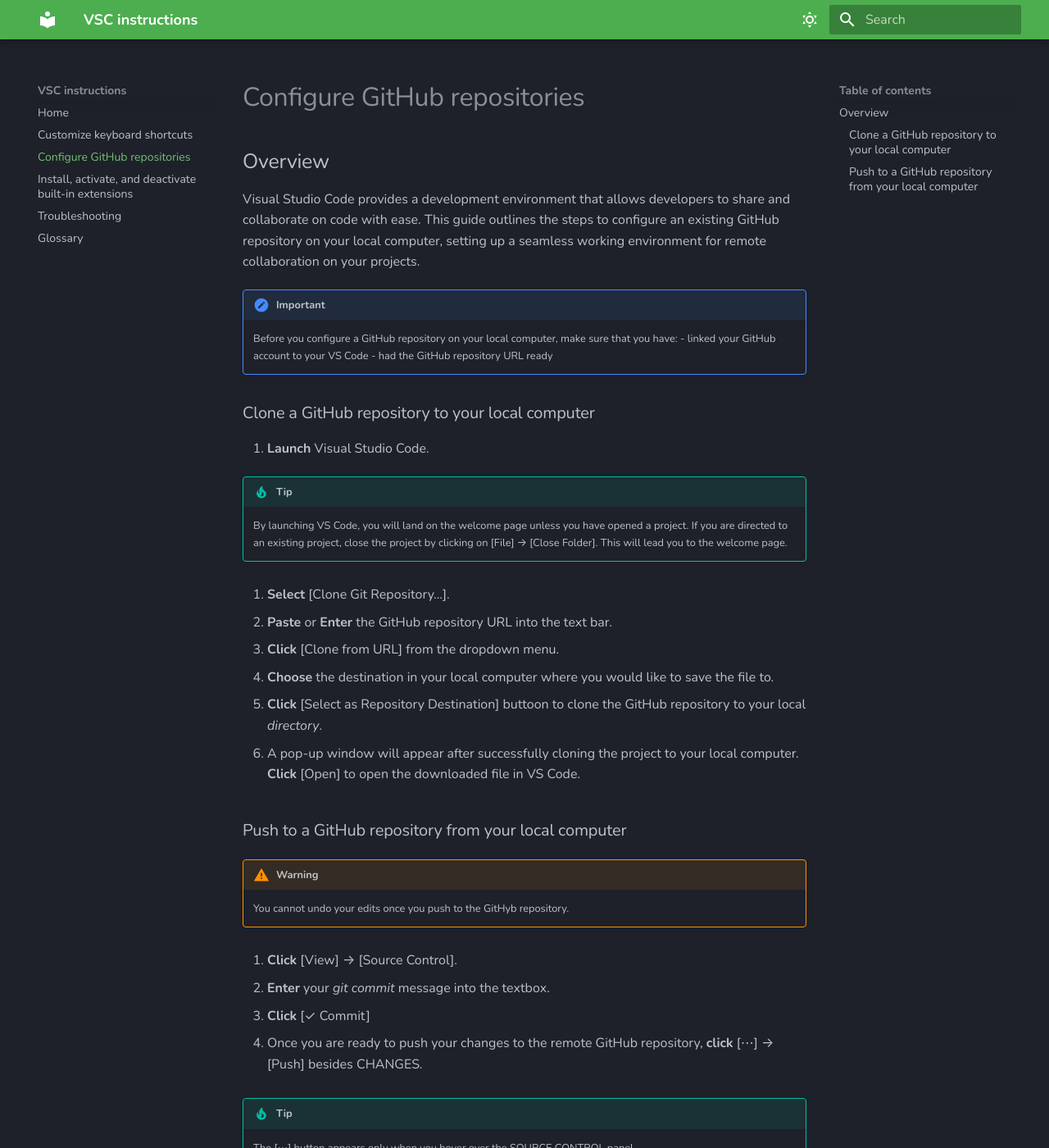
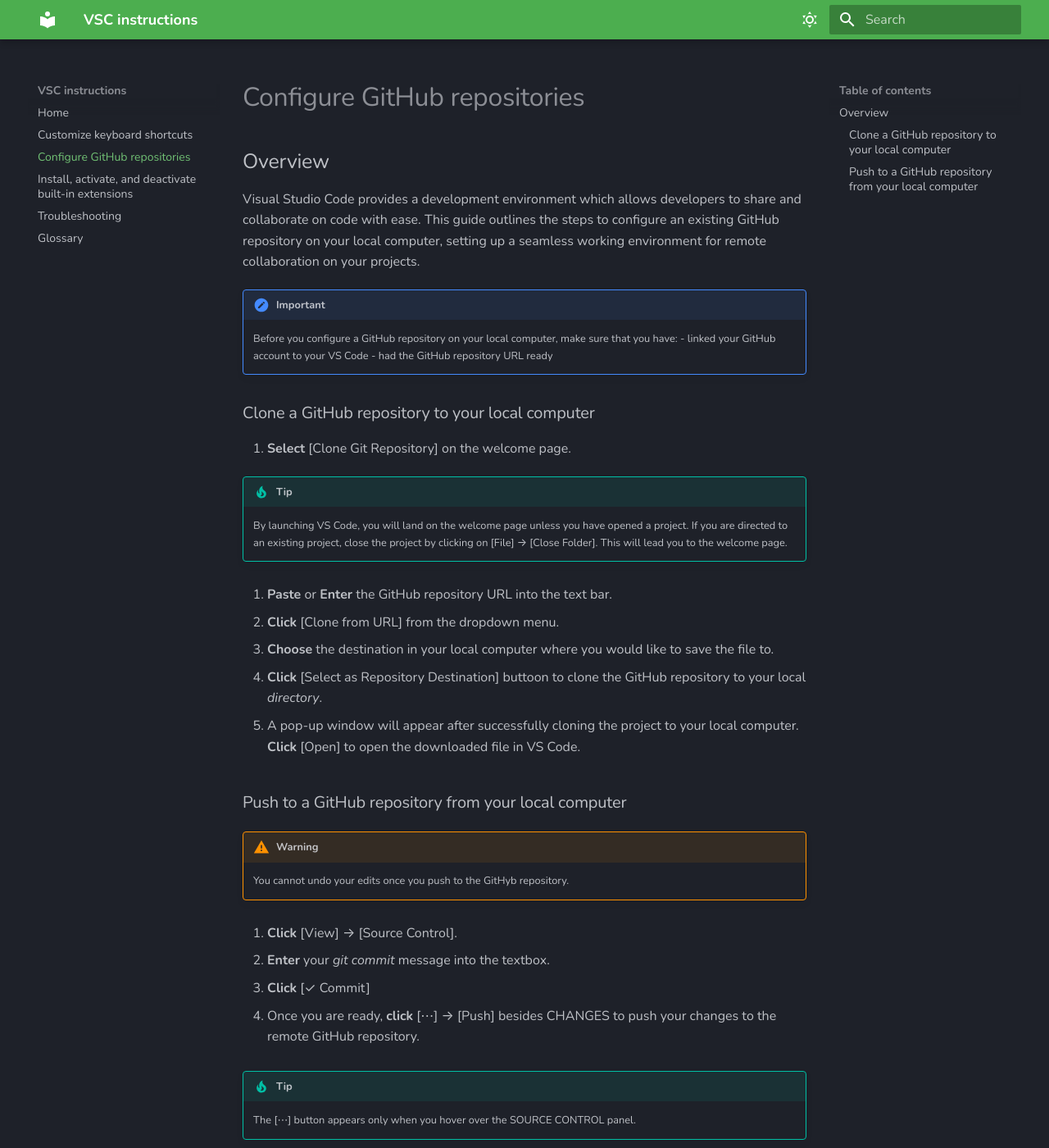
Before and after one commit to DJANG2024/MKDocsMaterial, an MkDocs documentation site: the page built from docs/task2.md, in a window 1280 px wide and 1400 px high. Shown: the whole window at 82% size. Built offline with MkDocs 1.6.1 and Material for MkDocs 9.7.7, drawn with Linux system fonts in a browser that asks for light colours.

Commit message:
Edit task2.md

```diff
--- a/docs/task2.md
+++ b/docs/task2.md
@@ -1,32 +1,29 @@
 ## Overview
 
-Visual Studio Code provides a development environment that allows developers to share and collaborate on code with ease. This guide outlines the steps to configure an existing GitHub repository on your local computer, setting up a seamless working environment for remote collaboration on your projects.
+Visual Studio Code provides a development environment which allows developers to share and collaborate on code with ease. This guide outlines the steps to configure an existing GitHub repository on your local computer, setting up a seamless working environment for remote collaboration on your projects.
 
 !!! important
     Before you configure a GitHub repository on your local computer, make sure that you have:
     - linked your GitHub account to your VS Code
     - had the GitHub repository URL ready
 
-[comment]: <> (### Copy a GitHub repository URL1. <b>Locate</b> the existing project that you would like to collaborate with.2. <b>Click</b> [< > Code] green button.3. <b>Click</b> the ⎘ button to copy the URL to clipboard.)
 
 ### Clone a GitHub repository to your local computer
 
-1. <b>Launch</b> Visual Studio Code.
+1. <b>Select</b> [Clone Git Repository] on the welcome page.
 
 !!! tip "Tip"
     By launching VS Code, you will land on the welcome page unless you have opened a project. If you are directed to an existing project, close the project by clicking on [File] → [Close Folder]. This will lead you to the welcome page.
 
-2. <b>Select</b> [Clone Git Repository...].
+2. <b>Paste</b> or <b>Enter</b> the GitHub repository URL into the text bar.
 
-3. <b>Paste</b> or <b>Enter</b> the GitHub repository URL into the text bar.
+3. <b>Click</b> [Clone from URL] from the dropdown menu.
 
-4. <b>Click</b> [Clone from URL] from the dropdown menu.
+4. <b>Choose</b> the destination in your local computer where you would like to save the file to.
 
-5. <b>Choose</b> the destination in your local computer where you would like to save the file to.
+5. <b>Click</b> [Select as Repository Destination] buttoon to clone the GitHub repository to your local <i>directory</i>.
 
-6. <b>Click</b> [Select as Repository Destination] buttoon to clone the GitHub repository to your local <i>directory</i>.
-
-7. A pop-up window will appear after successfully cloning the project to your local computer. <b>Click</b> [Open] to open the downloaded file in VS Code.
+6. A pop-up window will appear after successfully cloning the project to your local computer. <b>Click</b> [Open] to open the downloaded file in VS Code.
 
 
 ### Push to a GitHub repository from your local computer
@@ -40,7 +37,7 @@
 
 3. <b>Click</b> [✓ Commit]
 
-4. Once you are ready to push your changes to the remote GitHub repository, <b>click</b> [⋯] → [Push] besides CHANGES.
+4. Once you are ready, <b>click</b> [⋯] → [Push] besides CHANGES to push your changes to the remote GitHub repository.
 
 !!! tip "Tip"
     The [⋯] button appears only when you hover over the SOURCE CONTROL panel.
```
